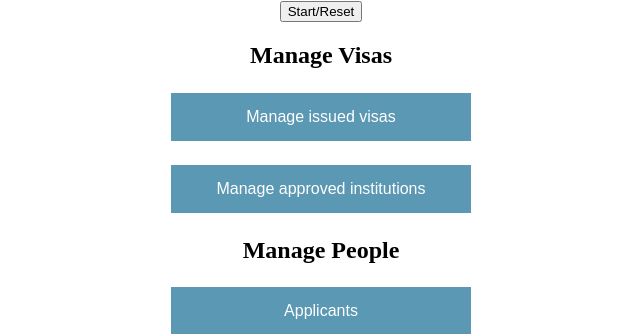
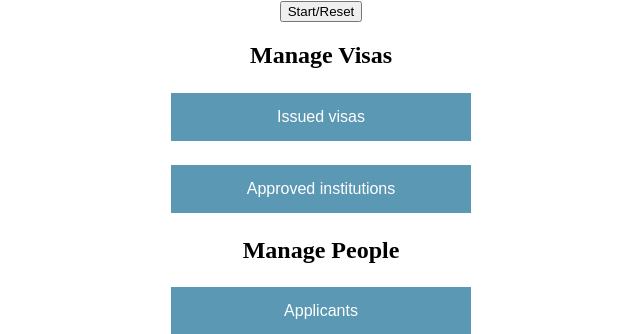
Before and after one commit to Shawn-Xihao-Wu/Modeling-Canadian-Immigration-System-in-SQL-and-PHP-CPSC-304, a PHP site: page / in a window 1280 px wide. Shown: the part 126-460 px from the top of the page, without its empty margins (319-959 px from the left). Run offline with PHP 8.4, Linux system fonts and the light colour scheme.

Commit message:
edited index

```diff
--- a/index.php
+++ b/index.php
@@ -181,12 +181,12 @@
 
     <p>
       <a href="issued_visas.php">
-        <button class="button button2">Manage issued visas</button>
+        <button class="button button2">Issued visas</button>
       </a>
     </p>
     <p>
       <a href="approved_institutions.php">
-        <button class="button button2">Manage approved institutions</button>
+        <button class="button button2">Approved institutions</button>
       </a>
     </p>
 
```
